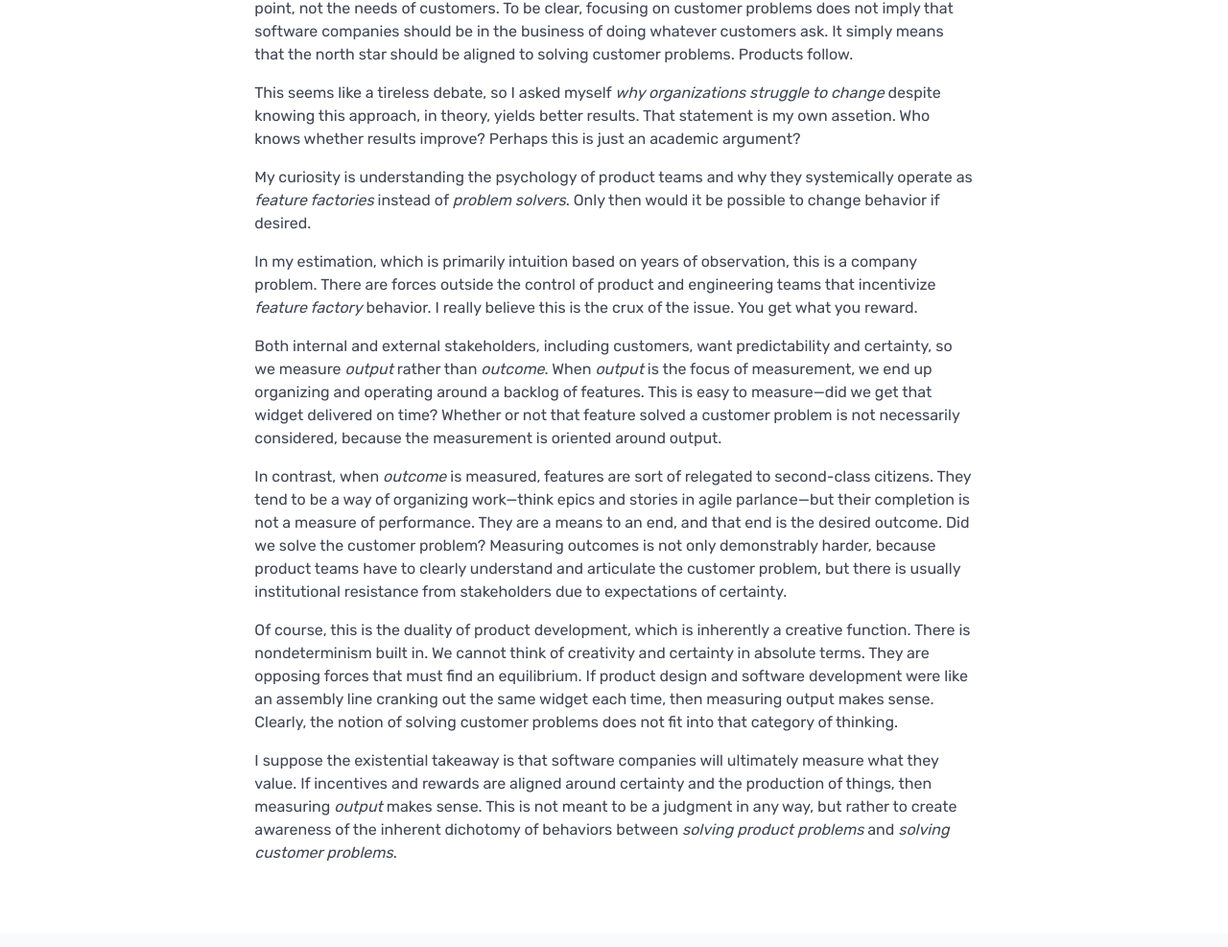
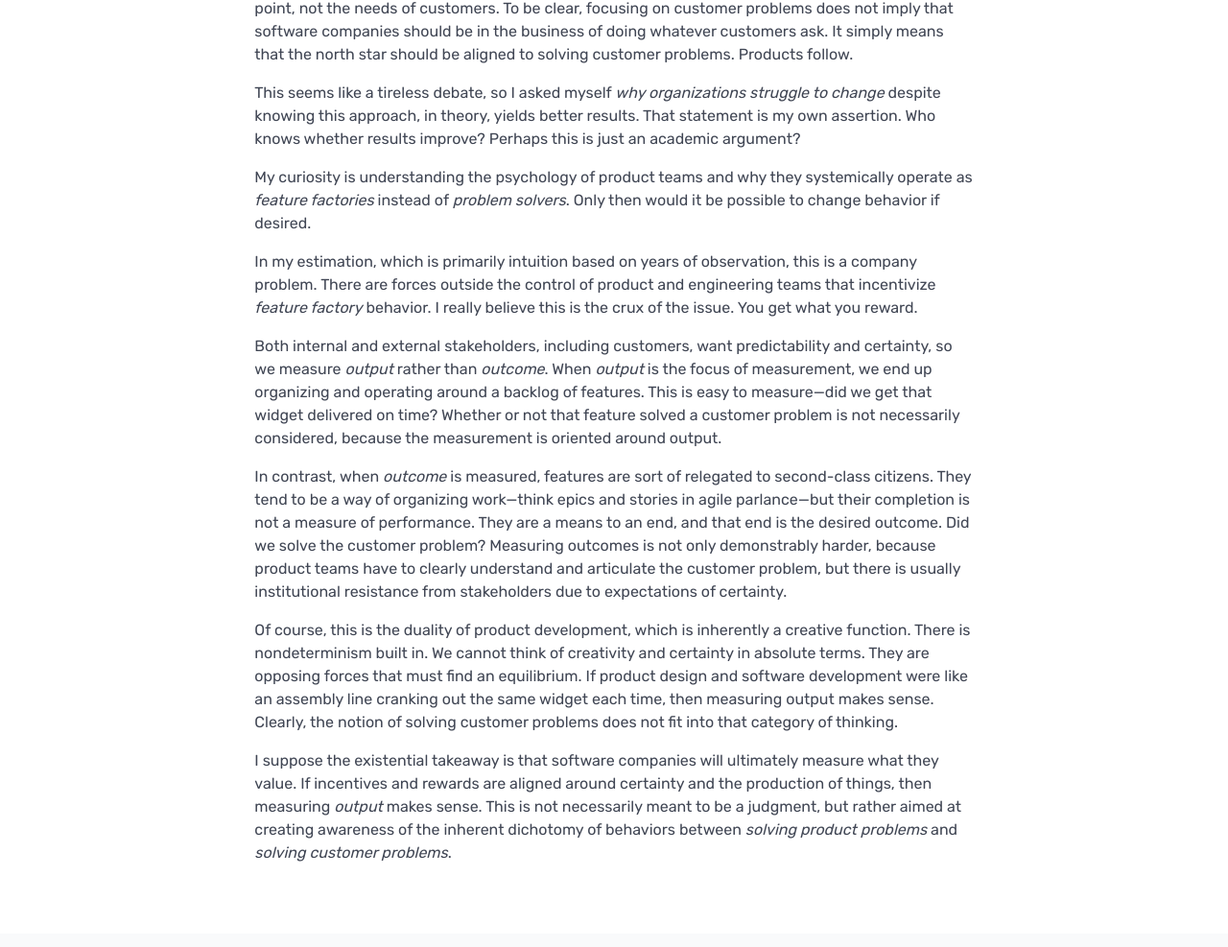
Before and after one commit to davidledwards/davidledwards.github.io, a Jekyll site: the page built from _posts/2024-09-12-cto-perspective-psychology-of-feature-factories.md, in a window 1280 px wide and 1400 px high, scrolled down 459 px. Shown: the part 265-1252 px from the top of the window at 96% size. Built offline with Jekyll 4.4.1, drawn with Linux system fonts in a browser that asks for light colours.

Commit message:
fix spelling error

```diff
--- a/_posts/2024-09-12-cto-perspective-psychology-of-feature-factories.md
+++ b/_posts/2024-09-12-cto-perspective-psychology-of-feature-factories.md
@@ -18,7 +18,7 @@ This [article](https://uxdesign.cc/stop-solving-product-problems-start-solving-c
 
 His primary thesis is that the majority of product organizations are oriented around feature production rather than solving customer problems. In other words, the *product* becomes the focal point, not the needs of customers. To be clear, focusing on customer problems does not imply that software companies should be in the business of doing whatever customers ask. It simply means that the north star should be aligned to solving customer problems. Products follow.
 
-This seems like a tireless debate, so I asked myself *why organizations struggle to change* despite knowing this approach, in theory, yields better results. That statement is my own assetion. Who knows whether results improve? Perhaps this is just an academic argument?
+This seems like a tireless debate, so I asked myself *why organizations struggle to change* despite knowing this approach, in theory, yields better results. That statement is my own assertion. Who knows whether results improve? Perhaps this is just an academic argument?
 
 My curiosity is understanding the psychology of product teams and why they systemically operate as *feature factories* instead of *problem solvers*. Only then would it be possible to change behavior if desired.
 
@@ -30,6 +30,6 @@ In contrast, when *outcome* is measured, features are sort of relegated to secon
 
 Of course, this is the duality of product development, which is inherently a creative function. There is nondeterminism built in. We cannot think of creativity and certainty in absolute terms. They are opposing forces that must find an equilibrium. If product design and software development were like an assembly line cranking out the same widget each time, then measuring output makes sense. Clearly, the notion of solving customer problems does not fit into that category of thinking.
 
-I suppose the existential takeaway is that software companies will ultimately measure what they value. If incentives and rewards are aligned around certainty and the production of things, then measuring *output* makes sense. This is not meant to be a judgment in any way, but rather to create awareness of the inherent dichotomy of behaviors between *solving product problems* and *solving customer problems*.
+I suppose the existential takeaway is that software companies will ultimately measure what they value. If incentives and rewards are aligned around certainty and the production of things, then measuring *output* makes sense. This is not necessarily meant to be a judgment, but rather aimed at creating awareness of the inherent dichotomy of behaviors between *solving product problems* and *solving customer problems*.
 
 </div>
```
